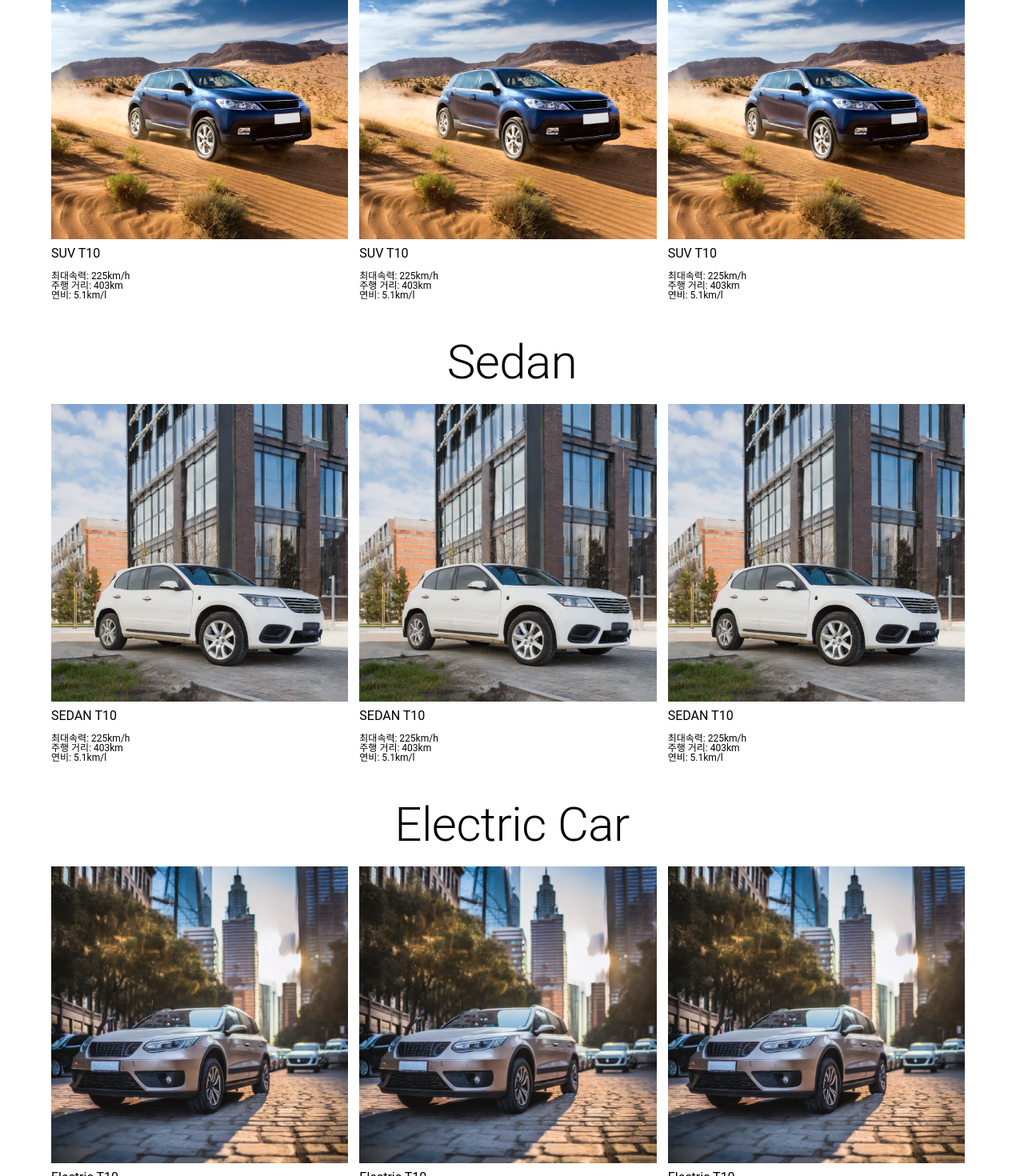
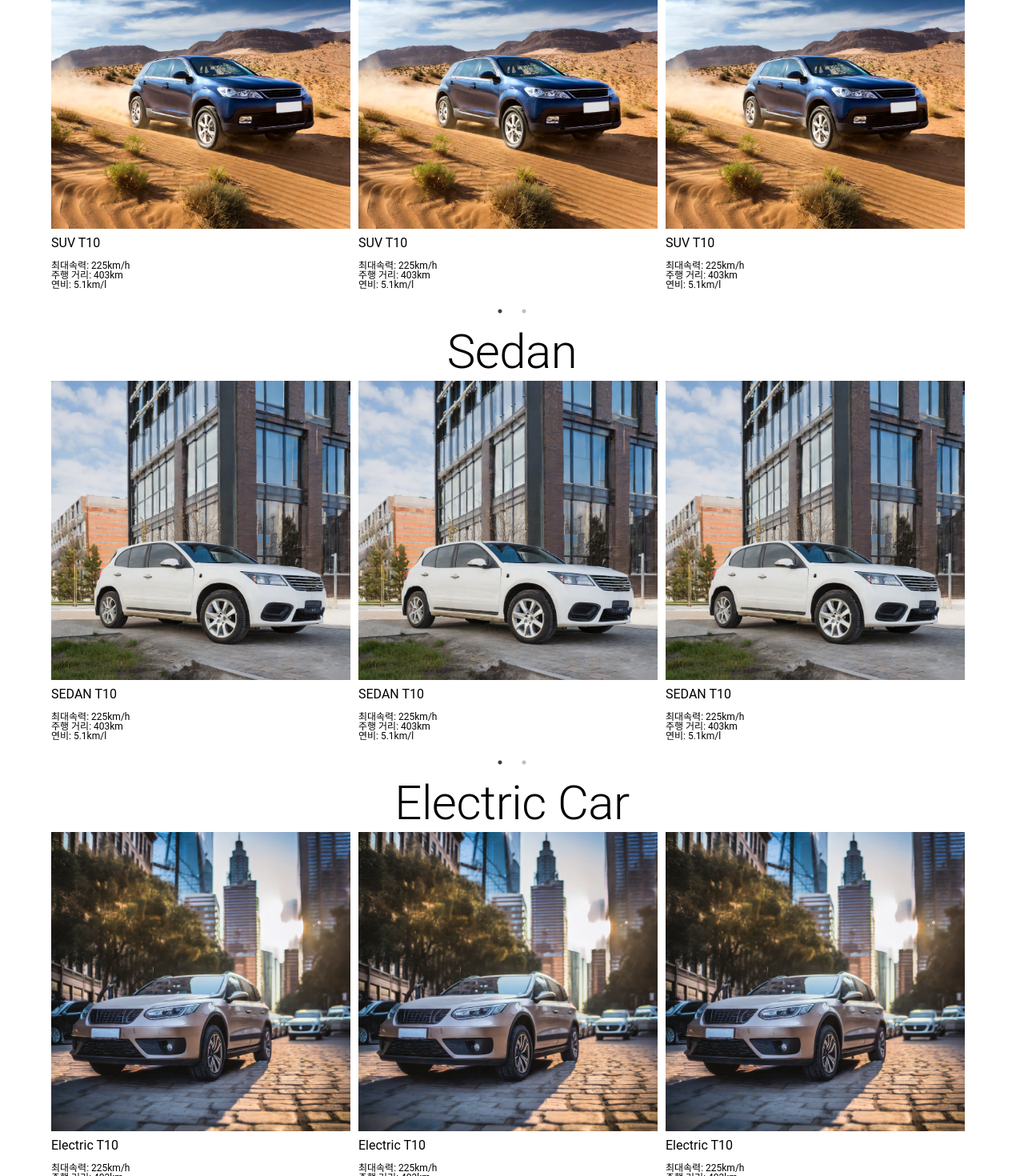
Before and after one commit to Elice-motors/Elice-motors-front, a React (Create React App) app: page / in a window 1280 px wide. Shown: the part 1140-2610 px from the top of the page at 80% size. Built offline with nearby package versions, Linux system fonts and the light colour scheme.

Commit message:
feat: 상품 메인페이지 슬라이더 구현 및 각 carId 링크 연결

```diff
--- a/src/components/product/CategoryElec.js
+++ b/src/components/product/CategoryElec.js
@@ -1,12 +1,16 @@
 import React from "react";
 import {
   Container,
-  ImageList,
   ImageListItem,
   ImageListItemBar,
   Typography,
 } from "@mui/material";
+import Slider from "react-slick";
+import "slick-carousel/slick/slick.css";
+import "slick-carousel/slick/slick-theme.css";
+import { Link } from "react-router-dom";
 
+// 임시 데이터
 const electricItems = [
   {
     id: 1543623,
@@ -32,17 +36,45 @@ const electricItems = [
     mileage: 403,
     fuel: 5.1,
   },
+  {
+    id: 52236,
+    carName: "Electric T10",
+    img: "/car3.jpg",
+    speed: 225,
+    mileage: 403,
+    fuel: 5.1,
+  },
+  {
+    id: 652236,
+    carName: "Electric T10",
+    img: "/car3.jpg",
+    speed: 225,
+    mileage: 403,
+    fuel: 5.1,
+  },
 ];
 const CategoryElec = () => {
+  const settings = {
+    dots: true,
+    infinite: true,
+    speed: 500,
+    slidesToShow: 3,
+    slidesToScroll: 3,
+    arrows: true,
+  };
   return (
     <>
       <Container maxWidth="lg" sx={{ marginBottom: "30px" }}>
         <Typography variant="h2" sx={{ textAlign: "center" }}>
           Electric Car
         </Typography>
-        <ImageList sx={{ display: "flex" }}>
+        <Slider {...settings}>
           {electricItems.map((item) => (
             <React.Fragment key={item.id}>
+              <Link
+                to={`/${item.id}`}
+                style={{ textDecoration: "none", color: "black" }}
+              >
                 <ImageListItem sx={{ marginRight: "10px" }}>
                   <img
                     srcSet={`${item.img}?w=248&fit=crop&auto=format&dpr=2 2x`}
@@ -68,9 +100,10 @@ const CategoryElec = () => {
                     position="below"
                   />
                 </ImageListItem>
+              </Link>
             </React.Fragment>
           ))}
-        </ImageList>
+        </Slider>
       </Container>
     </>
   );
--- a/src/components/product/CategorySUV.js
+++ b/src/components/product/CategorySUV.js
@@ -1,12 +1,16 @@
 import React from "react";
 import {
   Container,
-  ImageList,
   ImageListItem,
   ImageListItemBar,
   Typography,
 } from "@mui/material";
+import Slider from "react-slick";
+import "slick-carousel/slick/slick.css";
+import "slick-carousel/slick/slick-theme.css";
+import { Link } from "react-router-dom";
 
+// 임시 데이터
 const suvItems = [
   {
     id: 15436,
@@ -32,18 +36,46 @@ const suvItems = [
     mileage: 403,
     fuel: 5.1,
   },
+  {
+    id: 335233426,
+    carName: "SUV T10",
+    img: "/car1.jpg",
+    speed: 225,
+    mileage: 403,
+    fuel: 5.1,
+  },
+  {
+    id: 335253236,
+    carName: "SUV T10",
+    img: "/car1.jpg",
+    speed: 225,
+    mileage: 403,
+    fuel: 5.1,
+  },
 ];
 
 const CategorySUV = () => {
+  const settings = {
+    dots: true,
+    infinite: true,
+    speed: 500,
+    slidesToShow: 3,
+    slidesToScroll: 3,
+    arrows: true,
+  };
   return (
     <>
       <Container maxWidth="lg" sx={{ marginBottom: "30px" }}>
         <Typography variant="h2" sx={{ textAlign: "center" }}>
           SUV/RV
         </Typography>
-        <ImageList sx={{ display: "flex" }}>
+        <Slider {...settings}>
           {suvItems.map((item) => (
             <React.Fragment key={item.id}>
+              <Link
+                to={`/${item.id}`}
+                style={{ textDecoration: "none", color: "black" }}
+              >
                 <ImageListItem sx={{ marginRight: "10px" }}>
                   <img
                     srcSet={`${item.img}?w=248&fit=crop&auto=format&dpr=2 2x`}
@@ -69,9 +101,10 @@ const CategorySUV = () => {
                     position="below"
                   />
                 </ImageListItem>
+              </Link>
             </React.Fragment>
           ))}
-        </ImageList>
+        </Slider>
       </Container>
     </>
   );
--- a/src/components/product/CategorySedan.js
+++ b/src/components/product/CategorySedan.js
@@ -1,12 +1,16 @@
 import React from "react";
 import {
   Container,
-  ImageList,
   ImageListItem,
   ImageListItemBar,
   Typography,
 } from "@mui/material";
+import Slider from "react-slick";
+import "slick-carousel/slick/slick.css";
+import "slick-carousel/slick/slick-theme.css";
+import { Link } from "react-router-dom";
 
+// 임시 데이터
 const sedanItems = [
   {
     id: 1231241,
@@ -32,18 +36,46 @@ const sedanItems = [
     mileage: 403,
     fuel: 5.1,
   },
+  {
+    id: 435436564,
+    carName: "SEDAN T10",
+    img: "/car2.jpg",
+    speed: 225,
+    mileage: 403,
+    fuel: 5.1,
+  },
+  {
+    id: 36413452,
+    carName: "SEDAN T10",
+    img: "/car2.jpg",
+    speed: 225,
+    mileage: 403,
+    fuel: 5.1,
+  },
 ];
 
 const CategorySedan = () => {
+  const settings = {
+    dots: true,
+    infinite: true,
+    speed: 500,
+    slidesToShow: 3,
+    slidesToScroll: 3,
+    arrows: true,
+  };
   return (
     <>
       <Container maxWidth="lg" sx={{ marginBottom: "30px" }}>
         <Typography variant="h2" sx={{ textAlign: "center" }}>
           Sedan
         </Typography>
-        <ImageList sx={{ display: "flex" }}>
+        <Slider {...settings}>
           {sedanItems.map((item) => (
             <React.Fragment key={item.id}>
+              <Link
+                to={`/${item.id}`}
+                style={{ textDecoration: "none", color: "black" }}
+              >
                 <ImageListItem sx={{ marginRight: "10px" }}>
                   <img
                     srcSet={`${item.img}?w=248&fit=crop&auto=format&dpr=2 2x`}
@@ -69,9 +101,10 @@ const CategorySedan = () => {
                     position="below"
                   />
                 </ImageListItem>
+              </Link>
             </React.Fragment>
           ))}
-        </ImageList>
+        </Slider>
       </Container>
     </>
   );
```
Lines whose indentation alone changed are shown as unchanged.
